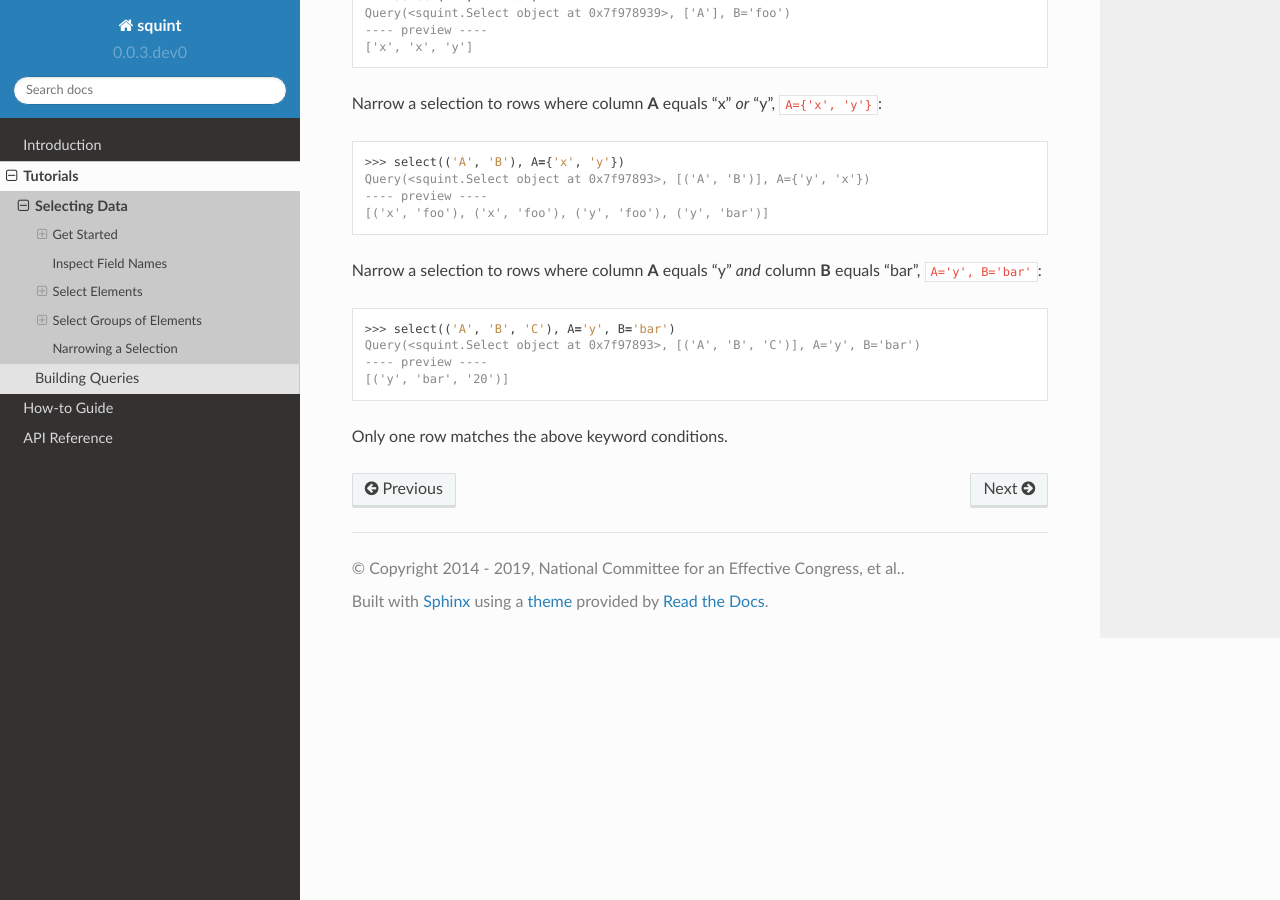
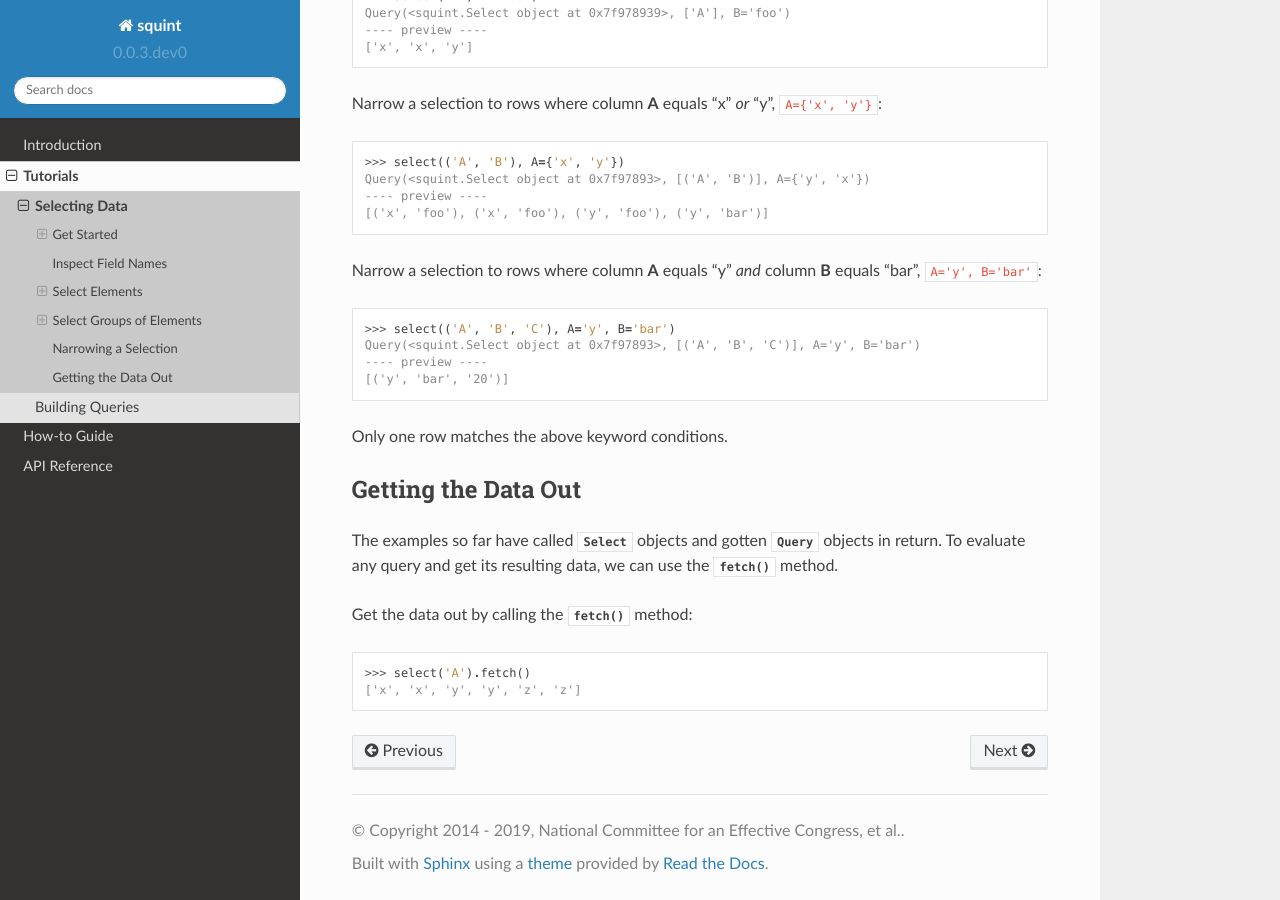
Before and after one commit to shawnbrown/squint, a Sphinx documentation site: the page built from docs/tutorial/select.rst, in a window 1280 px wide and 900 px high, scrolled down 4760 px. Built offline with Sphinx 7.4.7 and the Read the Docs theme 2.0.0, drawn with Linux system fonts in a browser that asks for light colours.

Commit message:
Add "Getting the Data Out" section to "Select" tutorial.

```diff
--- a/docs/tutorial/select.rst
+++ b/docs/tutorial/select.rst
@@ -319,3 +319,18 @@ column **B** equals "bar", ``A='y', B='bar'``::
     [('y', 'bar', '20')]
 
 Only one row matches the above keyword conditions.
+
+
+Getting the Data Out
+====================
+
+The examples so far have called :class:`Select` objects and gotten
+:class:`Query` objects in return. To evaluate any query and get its
+resulting data, we can use the :meth:`fetch() <Query.fetch>` method.
+
+Get the data out by calling the :meth:`fetch() <Query.fetch>` method:
+
+.. code-block:: python
+
+    >>> select('A').fetch()
+    ['x', 'x', 'y', 'y', 'z', 'z']
```
